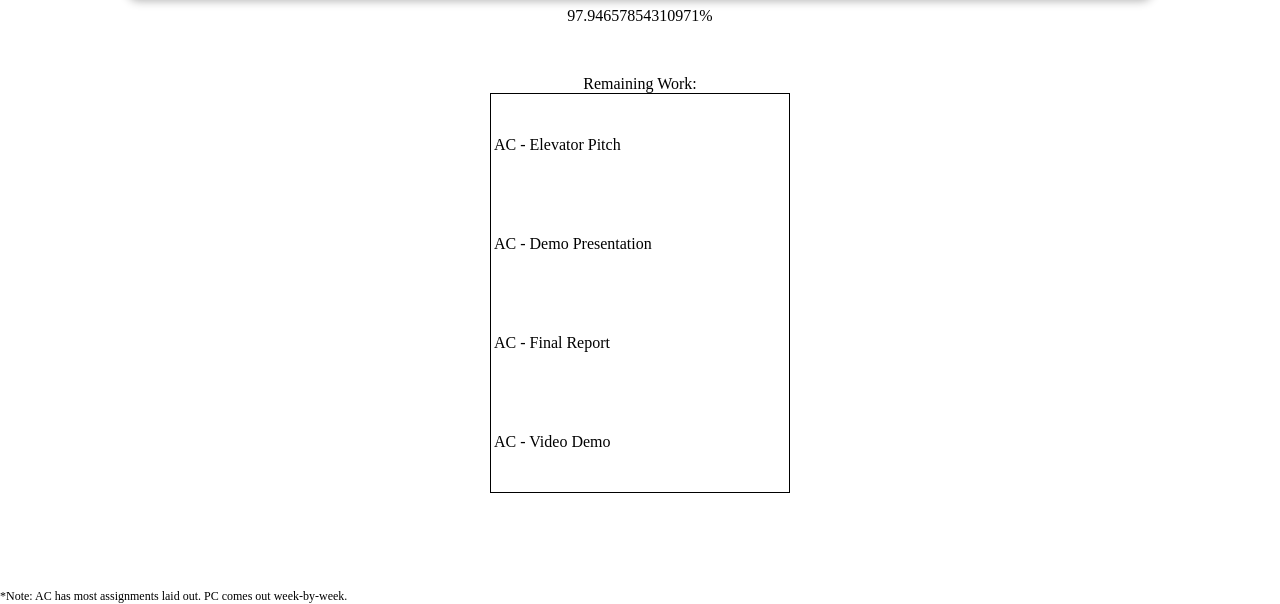
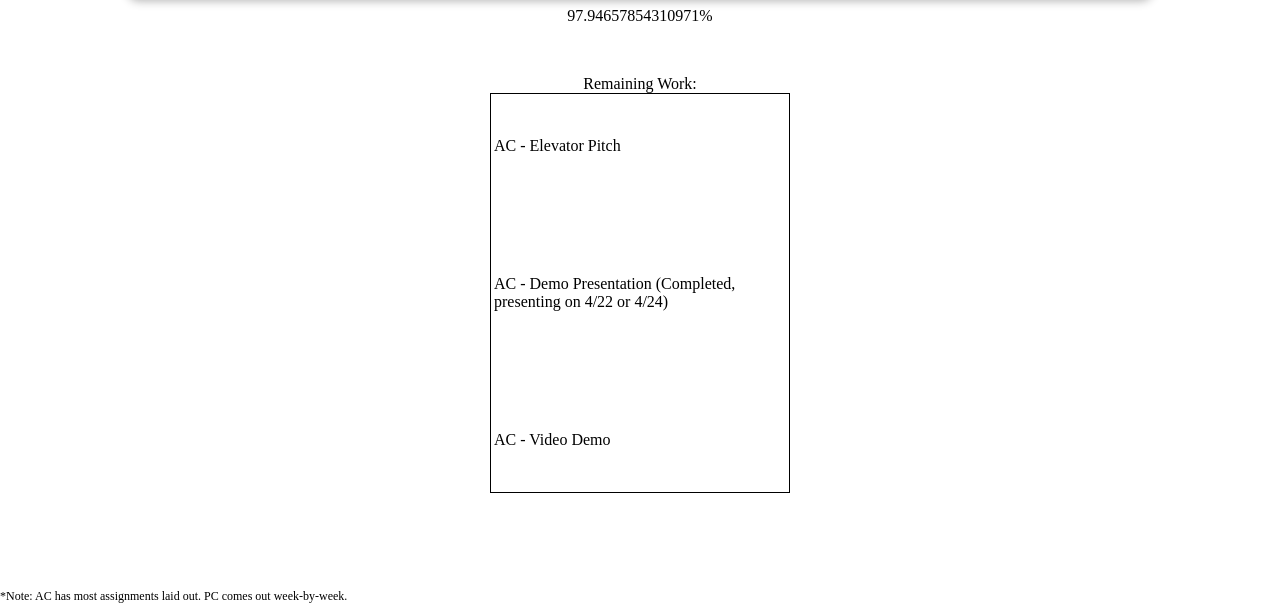
Before and after one commit to Bassel-T/GradTimer, a plain HTML site: page index.html in a window 1280 px wide. Shown: the part 199-803 px from the top of the page. Drawn offline with Linux system fonts and the light colour scheme.

```diff
--- a/index.html
+++ b/index.html
@@ -16,8 +16,7 @@
         <span>Remaining Work:</span>
         <table>
             <tr><td>AC - Elevator Pitch</td></tr>
-            <tr><td>AC - Demo Presentation</td></tr>
-            <tr><td>AC - Final Report</td></tr>
+            <tr><td>AC - Demo Presentation (Completed, presenting on 4/22 or 4/24)</td></tr>
             <tr><td>AC - Video Demo</td></tr>
         </table>
         <span id="note">*Note: AC has most assignments laid out. PC comes out week-by-week.</span>
```
